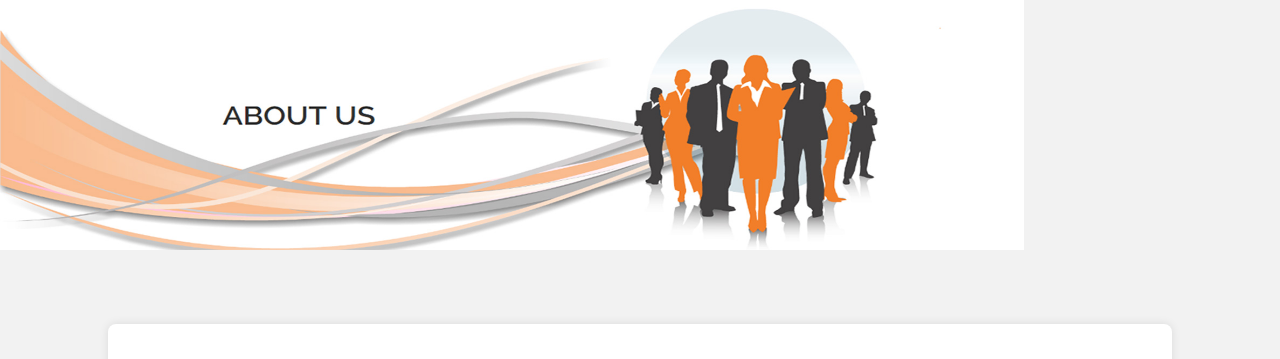
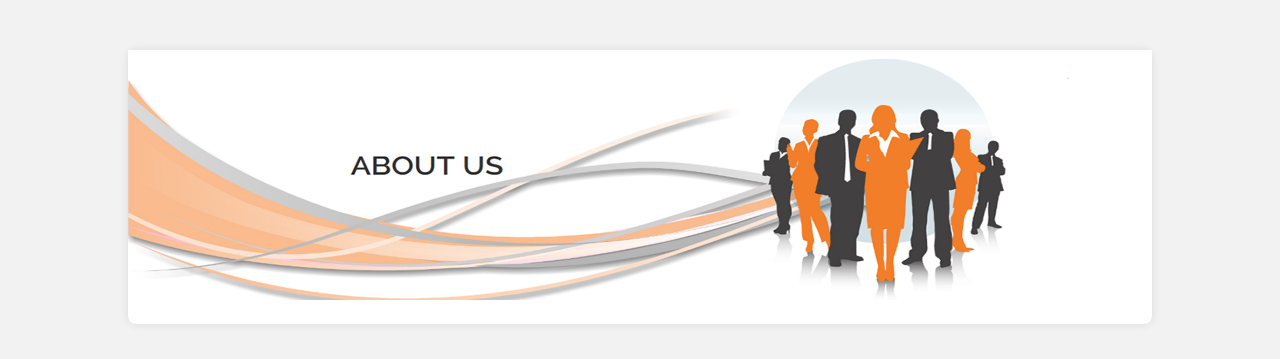
Before and after one commit to hsafari99/about, a plain HTML site: page index.html in a window 1280 px wide. Shown: the top 359 px of the page. Drawn offline with Linux system fonts and the light colour scheme.

Commit message:
change contents

```diff
--- a/index.html
+++ b/index.html
@@ -12,6 +12,13 @@
             background-color: #f2f2f2;
             text-align: left;
         }
+        .img_container {
+            max-width: 80%;
+            margin: 50px auto;
+            background-color: #fff;
+            border-radius: 8px;
+            box-shadow: 0 0 10px rgba(0,0,0,0.1);
+        }
         .container {
             max-width: 80%;
             margin: 50px auto;
@@ -21,7 +28,8 @@
             box-shadow: 0 0 10px rgba(0,0,0,0.1);
         }
         img {
-            width: 80%;
+            width: 100%;
+            margin: auto;
             height: 250px;
             margin-bottom: 20px;
         }
@@ -46,7 +54,9 @@
     </style>
 </head>
 <body>
-    <img src="about_us.jpg" alt="About Us">
+    <div class="img_container">
+        <img src="about_us.jpg" alt="About Us">
+    </div>
     <div class="container">
         <h1>About Us</h1>
         <p>We are a team of professionals dedicated to providing high-quality services in various areas of web development and automation.</p>
```
